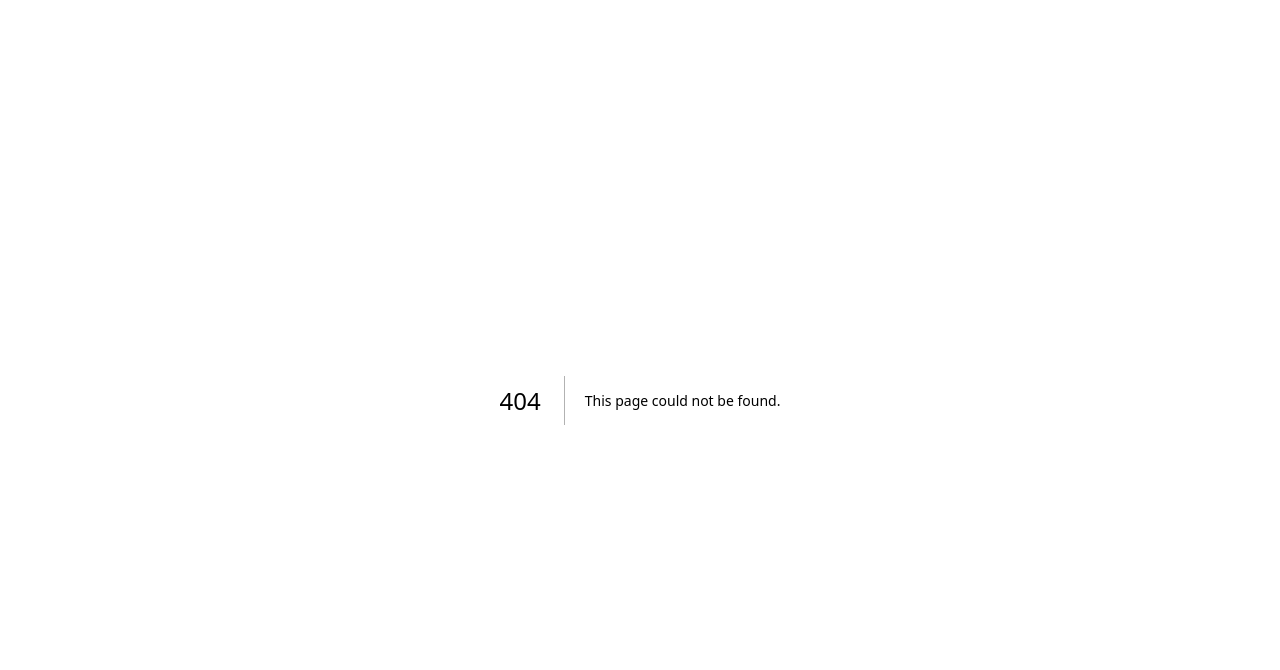
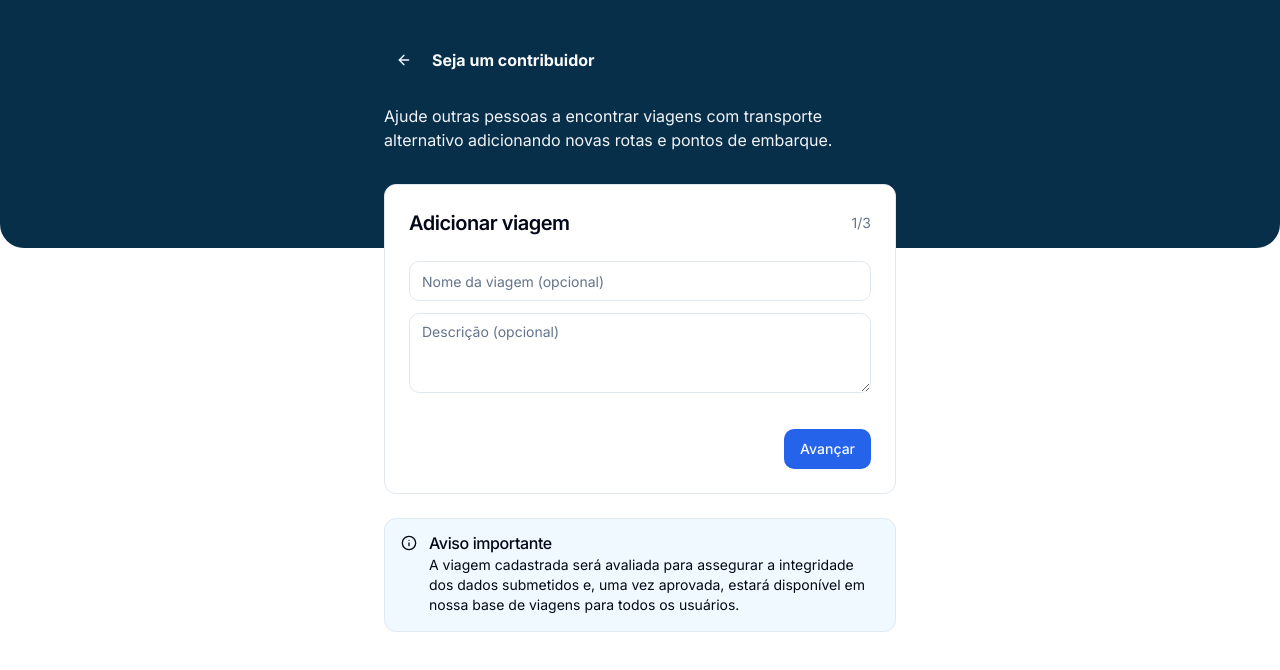
Before and after one commit to isacgpaz/itinere-app, a Next.js app: page /contribute in a window 1280 px wide. Before the commit this address had no page. Shown: the top 670 px of the page. Built offline with nearby package versions, Linux system fonts and the light colour scheme.

Commit message:
wip: contribute page

```diff
--- /dev/null
+++ b/src/app/(home)/components/header-search/index.tsx
@@ -0,0 +1,23 @@
+import { TravelSearch } from "./travel-search";
+
+export function HeaderSearch() {
+  return (
+    <header className="px-8 h-1/4 rounded-b-3xl bg-sky-950 pt-10 pb-44">
+      <div className="max-w-lg mx-auto flex flex-col items-center gap-6">
+        <div className="flex w-full gap-4 text-primary-foreground">
+          <span className="font-bold text-3xl">Itinere</span>
+        </div>
+
+        <span className="text-muted text-center max-w-xs">
+          Selecione os detalhes da sua viagem e deixe o resto com a gente!
+        </span>
+
+        <div className="relative w-full">
+          <div className="absolute left-1/2 -bottom-24 -translate-x-1/2 translate-y-1/2 w-full">
+            <TravelSearch />
+          </div>
+        </div>
+      </div>
+    </header>
+  );
+}
--- a/src/components/header/travel-search/index.tsx
+++ b/src/app/(home)/components/header-search/travel-search/index.tsx
@@ -1,7 +1,7 @@
 "use client";
 
 import { useForm } from "react-hook-form";
-import { Form, FormField, FormItem, FormControl } from "../../ui/form";
+import { Form, FormField, FormItem, FormControl } from "@/components/ui/form";
 import { Button } from "@/components/ui/button";
 import { Combobox } from "@/components/ui/combobox";
 import { ArrowUpDown, MapPin, MapPinned } from "lucide-react";
--- a/src/app/page.tsx
+++ b/src/app/(home)/page.tsx
@@ -1,19 +1,19 @@
 import { CollaboratorsBanner } from "@/components/collaborators-banner";
-import { Header } from "@/components/header";
 import { Travels } from "@/components/travels";
+import { HeaderSearch } from "./components/header-search";
 
 export default function Home() {
   return (
-    <main>
-      <Header />
+    <>
+      <HeaderSearch />
 
-      <div className="flex flex-col gap-6 my-12 max-w-lg mx-auto">
+      <main className="flex flex-col gap-6 my-12 max-w-lg mx-auto">
         <Travels className="mx-8 sm:mx-0" />
 
         <hr className="mx-8 sm:mx-0" />
 
         <CollaboratorsBanner className="mx-8 sm:mx-0" />
-      </div>
-    </main>
+      </main>
+    </>
   );
 }
--- /dev/null
+++ b/src/app/contribute/components/contribute-form/index.tsx
@@ -0,0 +1,71 @@
+"use client";
+
+import { Button } from "@/components/ui/button";
+import {
+  Card,
+  CardContent,
+  CardFooter,
+  CardHeader,
+  CardTitle,
+} from "@/components/ui/card";
+import { DatePicker } from "@/components/ui/date-picker";
+import { Form, FormControl, FormField, FormItem } from "@/components/ui/form";
+import { Input } from "@/components/ui/input";
+import { Textarea } from "@/components/ui/textarea";
+import { cn } from "@/lib/utils";
+import { useForm } from "react-hook-form";
+
+export function ContributeForm({
+  className,
+  ...props
+}: React.HTMLAttributes<HTMLDivElement>) {
+  const form = useForm();
+
+  function onSubmit() {}
+
+  return (
+    <Card {...props} className={cn(className, "shadow-none")}>
+      <CardHeader className="flex-row justify-between items-center gap-4 space-y-0">
+        <CardTitle className="text-xl">Adicionar viagem</CardTitle>
+        <span className="text-sm text-muted-foreground">1/3</span>
+      </CardHeader>
+
+      <Form {...form}>
+        <form
+          onSubmit={form.handleSubmit(onSubmit)}
+          className="space-y-3 w-full"
+        >
+          <CardContent className="space-y-3 w-full">
+            <FormField
+              control={form.control}
+              name="name"
+              render={({ field }) => (
+                <FormItem>
+                  <FormControl>
+                    <Input {...field} placeholder="Nome da viagem (opcional)" />
+                  </FormControl>
+                </FormItem>
+              )}
+            />
+
+            <FormField
+              control={form.control}
+              name="description"
+              render={({ field }) => (
+                <FormItem>
+                  <FormControl>
+                    <Textarea {...field} placeholder="Descrição (opcional)" />
+                  </FormControl>
+                </FormItem>
+              )}
+            />
+          </CardContent>
+
+          <CardFooter>
+            <Button className="ml-auto">Avançar</Button>
+          </CardFooter>
+        </form>
+      </Form>
+    </Card>
+  );
+}
--- /dev/null
+++ b/src/app/contribute/components/contribute-header/index.tsx
@@ -0,0 +1,25 @@
+import { Header } from "@/components/header";
+import { Button } from "@/components/ui/button";
+import { ArrowLeft } from "lucide-react";
+import Link from "next/link";
+
+export function ContributeHeader() {
+  return (
+    <Header className="pb-24">
+      <div className="flex items-center w-full gap-2 text-primary-foreground">
+        <Link href="/">
+          <Button variant="ghost" size="icon">
+            <ArrowLeft className="w-4 h-4" />
+          </Button>
+        </Link>
+
+        <span className="font-bold text-x">Seja um contribuidor</span>
+      </div>
+
+      <span className="text-muted max-w-lg">
+        Ajude outras pessoas a encontrar viagens com transporte alternativo
+        adicionando novas rotas e pontos de embarque.
+      </span>
+    </Header>
+  );
+}
--- /dev/null
+++ b/src/app/contribute/page.tsx
@@ -0,0 +1,27 @@
+import { Info } from "lucide-react";
+import { ContributeForm } from "./components/contribute-form";
+import { ContributeHeader } from "./components/contribute-header";
+import { Alert, AlertDescription, AlertTitle } from "@/components/ui/alert";
+
+export default function ContributePage() {
+  return (
+    <>
+      <ContributeHeader />
+
+      <main className="flex flex-col gap-6 max-w-lg mx-auto -mt-16 mb-16 px-8 sm:px-0">
+        <ContributeForm />
+
+        <Alert className="bg-sky-50">
+          <Info className="h-4 w-4" />
+
+          <AlertTitle>Aviso importante</AlertTitle>
+          <AlertDescription>
+            A viagem cadastrada será avaliada para assegurar a integridade dos
+            dados submetidos e, uma vez aprovada, estará disponível em nossa
+            base de viagens para todos os usuários.
+          </AlertDescription>
+        </Alert>
+      </main>
+    </>
+  );
+}
--- a/src/components/collaborators-banner/index.tsx
+++ b/src/components/collaborators-banner/index.tsx
@@ -7,6 +7,7 @@ import {
   CardTitle,
 } from "../ui/card";
 import { Button } from "../ui/button";
+import Link from "next/link";
 
 export function CollaboratorsBanner({
   className,
@@ -25,9 +26,11 @@ export function CollaboratorsBanner({
       </CardHeader>
 
       <CardFooter className="p-0">
-        <Button size="sm" variant="dark">
-          Quero contribuir
-        </Button>
+        <Link href="/contribute">
+          <Button size="sm" variant="dark">
+            Quero contribuir
+          </Button>
+        </Link>
       </CardFooter>
     </Card>
   );
--- a/src/components/header/index.tsx
+++ b/src/components/header/index.tsx
@@ -1,22 +1,18 @@
-import { TravelSearch } from "./travel-search";
+import { cn } from "@/lib/utils";
+import { ReactNode } from "react";
 
-export function Header() {
+export function Header({
+  className,
+  children,
+  ...props
+}: React.HTMLAttributes<HTMLDivElement>) {
   return (
-    <header className="px-8 h-1/4 rounded-b-3xl bg-sky-950 pt-10 pb-44">
+    <header
+      className={cn("px-8 h-1/4 rounded-b-3xl bg-sky-950 pt-10", className)}
+      {...props}
+    >
       <div className="max-w-lg mx-auto flex flex-col items-center gap-6">
-        <div className="flex w-full gap-4 text-primary-foreground">
-          <span className="font-bold text-3xl">Itinere</span>
-        </div>
-
-        <span className="text-muted text-center max-w-xs">
-          Selecione os detalhes da sua viagem e deixe o resto com a gente!
-        </span>
-
-        <div className="relative w-full">
-          <div className="absolute left-1/2 -bottom-24 -translate-x-1/2 translate-y-1/2 w-full">
-            <TravelSearch />
-          </div>
-        </div>
+        {children}
       </div>
     </header>
   );
--- /dev/null
+++ b/src/components/ui/alert.tsx
@@ -0,0 +1,59 @@
+import * as React from "react"
+import { cva, type VariantProps } from "class-variance-authority"
+
+import { cn } from "@/lib/utils"
+
+const alertVariants = cva(
+  "relative w-full rounded-lg border p-4 [&>svg~*]:pl-7 [&>svg+div]:translate-y-[-3px] [&>svg]:absolute [&>svg]:left-4 [&>svg]:top-4 [&>svg]:text-foreground",
+  {
+    variants: {
+      variant: {
+        default: "bg-background text-foreground",
+        destructive:
+          "border-destructive/50 text-destructive dark:border-destructive [&>svg]:text-destructive",
+      },
+    },
+    defaultVariants: {
+      variant: "default",
+    },
+  }
+)
+
+const Alert = React.forwardRef<
+  HTMLDivElement,
+  React.HTMLAttributes<HTMLDivElement> & VariantProps<typeof alertVariants>
+>(({ className, variant, ...props }, ref) => (
+  <div
+    ref={ref}
+    role="alert"
+    className={cn(alertVariants({ variant }), className)}
+    {...props}
+  />
+))
+Alert.displayName = "Alert"
+
+const AlertTitle = React.forwardRef<
+  HTMLParagraphElement,
+  React.HTMLAttributes<HTMLHeadingElement>
+>(({ className, ...props }, ref) => (
+  <h5
+    ref={ref}
+    className={cn("mb-1 font-medium leading-none tracking-tight", className)}
+    {...props}
+  />
+))
+AlertTitle.displayName = "AlertTitle"
+
+const AlertDescription = React.forwardRef<
+  HTMLParagraphElement,
+  React.HTMLAttributes<HTMLParagraphElement>
+>(({ className, ...props }, ref) => (
+  <div
+    ref={ref}
+    className={cn("text-sm [&_p]:leading-relaxed", className)}
+    {...props}
+  />
+))
+AlertDescription.displayName = "AlertDescription"
+
+export { Alert, AlertTitle, AlertDescription }
--- /dev/null
+++ b/src/components/ui/textarea.tsx
@@ -0,0 +1,24 @@
+import * as React from "react"
+
+import { cn } from "@/lib/utils"
+
+export interface TextareaProps
+  extends React.TextareaHTMLAttributes<HTMLTextAreaElement> {}
+
+const Textarea = React.forwardRef<HTMLTextAreaElement, TextareaProps>(
+  ({ className, ...props }, ref) => {
+    return (
+      <textarea
+        className={cn(
+          "flex min-h-[80px] w-full rounded-md border border-input bg-background px-3 py-2 text-sm ring-offset-background placeholder:text-muted-foreground focus-visible:outline-none focus-visible:ring-2 focus-visible:ring-ring focus-visible:ring-offset-2 disabled:cursor-not-allowed disabled:opacity-50",
+          className
+        )}
+        ref={ref}
+        {...props}
+      />
+    )
+  }
+)
+Textarea.displayName = "Textarea"
+
+export { Textarea }
```
Also changed, not shown: src/app/contribute/components/contribute-form/steps/general-step-form/index.tsx (added).
